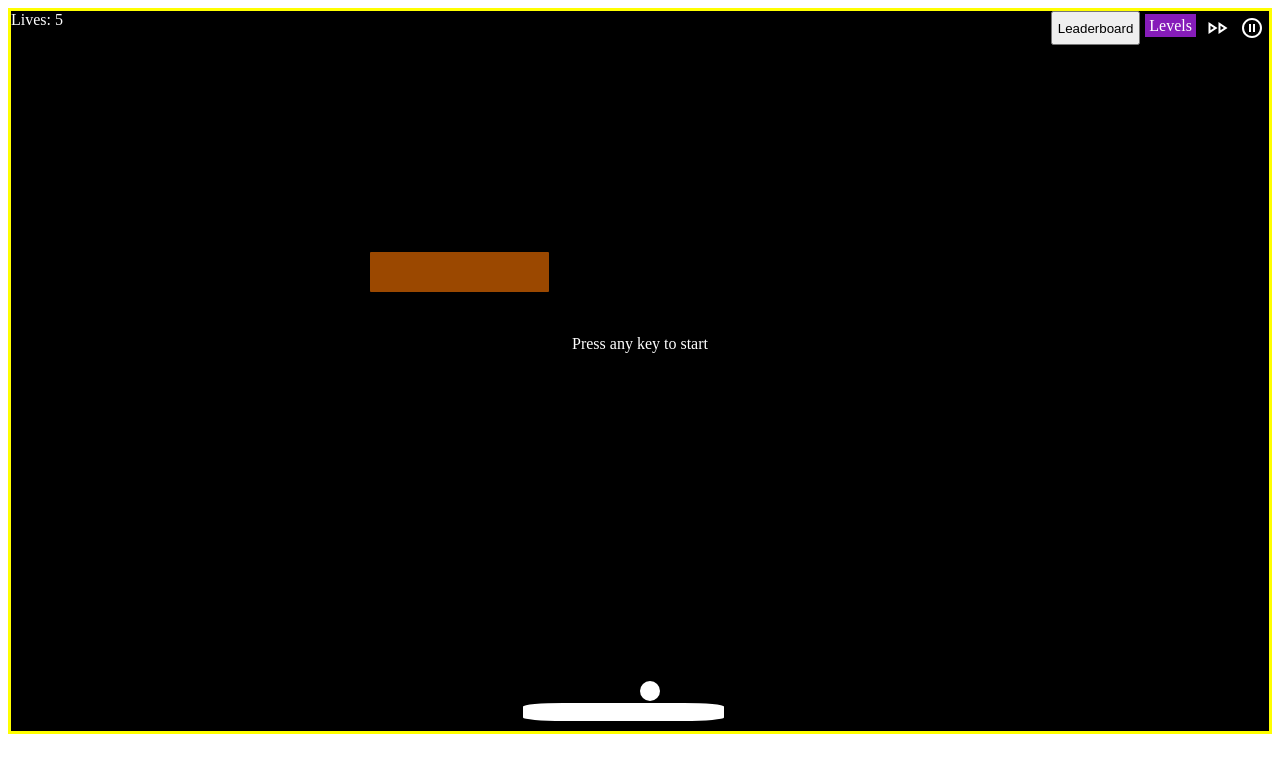
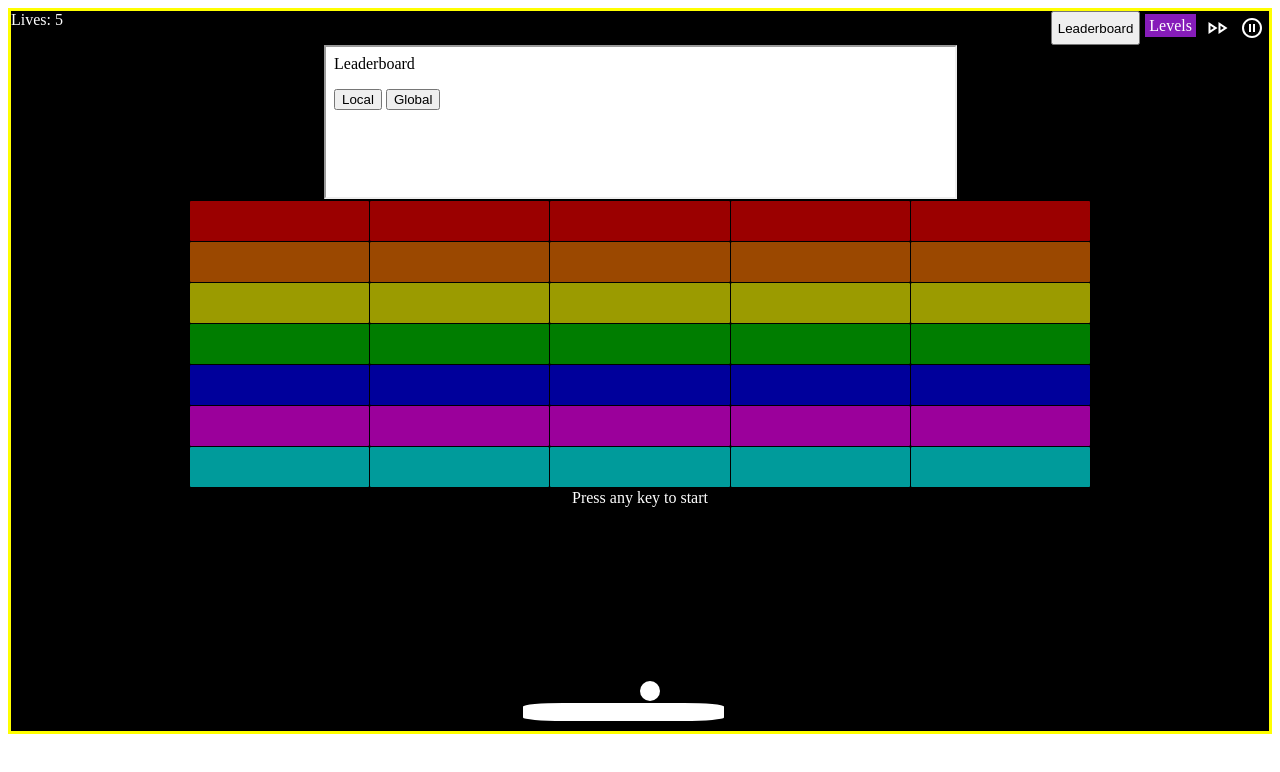
Before and after one commit to mtiganik/atariBreakout, a website: page index.html in a window 1280 px wide. Both pictures are taken after a click on the button "Leaderboard". Drawn offline with nearby package versions, Linux system fonts and the light colour scheme.

Commit message:
work  with leaderboard

```diff
--- a/index.html
+++ b/index.html
@@ -6,16 +6,14 @@
   <link rel="icon" type="image/x-icon" href="/images/favicon.ico">
   <link rel="stylesheet" href="styles/general.css">
   <link rel="stylesheet" href="styles/dropdown.css">
+  <script src="jquery-3.7.1.min.js"></script>
   <script src="boards.js" ></script>
   <script src="slider.js"></script>
   <script src="ball.js"></script>
+  <script src="leaderboard.js"></script>
   <title>Atari Breakout</title>
-  <script>
-
-  </script>
 </head>
 <body>
-
   <div class="board" id="board">
     <div class="header">
       <div class="left-menu-items">
@@ -23,21 +21,26 @@
         <span id="lives"> </span>
       </div>
       <div class="right-menu-items" >
-        <button class="leaderboardBtn" id="leaderboardBtn" onclick="handleLeaderboardClick()">Leaderboard</button>
+        <button class="leaderboardBtn" id="leaderboardBtn" onclick="handleLeaderboardBtnClick()">Leaderboard</button>
         <div class="dropdown" tabindex="1">
           <i class="db2" tabindex="1"></i>
           <a class="dropbtn">Levels</a>
-           <div class="dropdown-content" onclick="handleBoardChange()">
-              <a href="?level=1">Level 1</a>
-              <a href="?level=2">Level 2</a>
-              <a href="?level=3">Level 3</a>
-           </div>
+          <div class="dropdown-content" onclick="handleBoardChange()">
+            <a href="?level=1">Level 1</a>
+            <a href="?level=2">Level 2</a>
+            <a href="?level=3">Level 3</a>
+          </div>
         </div>
         <img id="fastForward" class="fastForward" src="images/fast-forward.svg" alt="Fast Forward">
         <img id="pause" class="pause" src="images/pause.svg" alt="Pause">
 
       </div>
     </div>
+    <iframe src="leaderboard.html" title="Leaderboard" id="leaderboard" class="leaderboard"></iframe>
+    <!-- <div id="includeHtml"></div> -->
+    <!-- <div id="leaderboard" class="leaderboard">
+
+    </div> -->
     <div class="grid-container" id="grid-container">
     </div>
     <div class="welcome" id="welcome">Press any key to start</div>
@@ -89,7 +92,7 @@
       const level = urlParams.get('level')
       document.getElementById("grid-container").innerHTML = ""
       if(level == 1 || level == null){
-        fiveTimesSevenBoard("test")
+        fiveTimesSevenBoard()
       }if(level == 2){
         fiveTimesSevenBoard("asterix")
       }if(level == 3){
--- /dev/null
+++ b/leaderboard.html
@@ -0,0 +1,6 @@
+<p>Leaderboard</p>
+<div class="tab">
+  <button class="tablinks" onclick="openBoard(event, 'local')" id="defaultOpen">Local</button>
+  <button class="tablinks" onclick="openBoard(event, 'global')">Global</button>
+
+</div>
--- /dev/null
+++ b/leaderboard.js
@@ -0,0 +1,12 @@
+function handleLeaderboardBtnClick(){
+    console.log("lb btn click")
+
+    const lb = document.getElementById("leaderboard")
+    const computedStyle = window.getComputedStyle(lb)
+    console.dir(computedStyle.display)
+    if (computedStyle.display ==="none"){
+        lb.style.display= "block"
+    }else{
+        lb.style.display = "none"
+    }
+}
--- a/styles/general.css
+++ b/styles/general.css
@@ -42,15 +42,6 @@
 .right-menu-items > * {
   padding: 5px;
 }
-/* .ball {
-  position: absolute;
-  background-color: white;
-  width: 20px;
-  height: 20px;
-  bottom: 30px;
-  border-radius: 10px;
-  left: 50%
-} */
 
 .welcome {
   justify-content: center;
@@ -58,3 +49,14 @@
   color: white;
   text-align: center;
 }
+
+.leaderboard {
+  display:none;
+  background-color: white;
+  /* position: absolute; */
+  width: fit-content;
+  align-items: center;
+  margin: auto;
+  width: 50%;
+
+}
```
